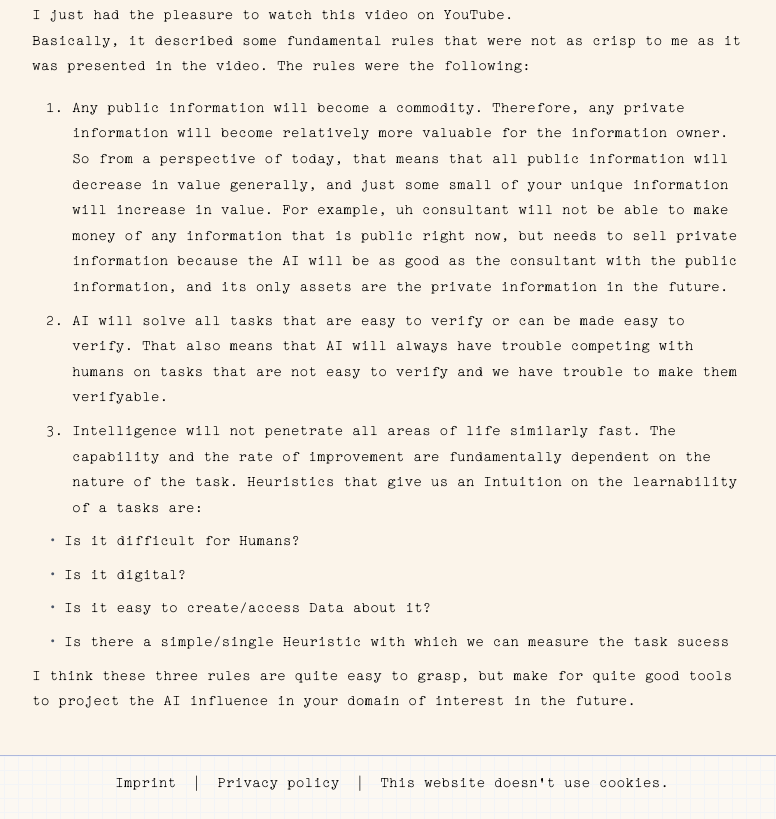
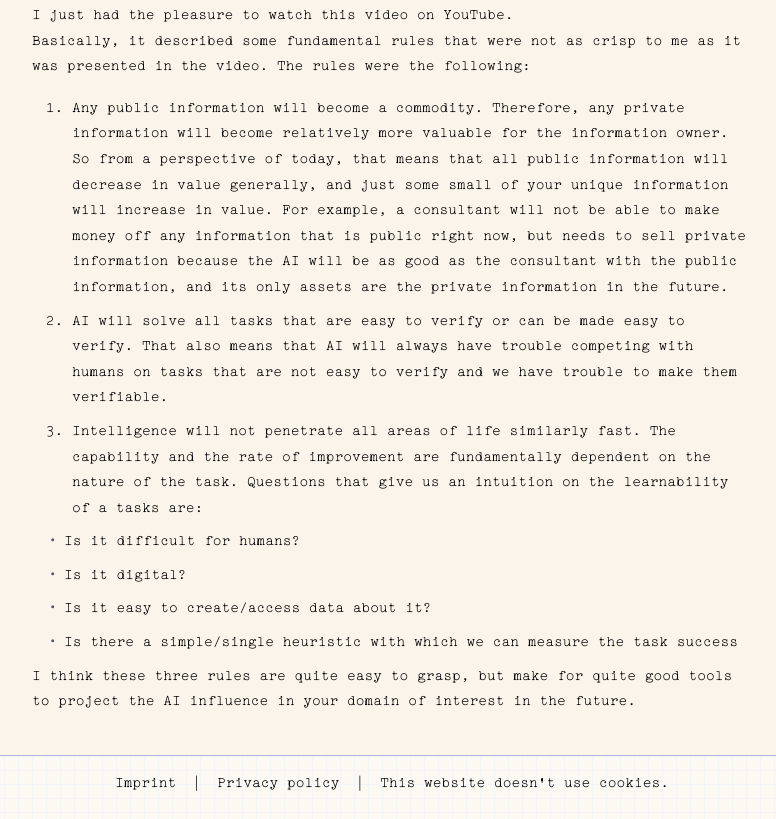
Before and after one commit to ErikBird/blog, an Astro site: page /posts/post-9 in a window 1280 px wide. Shown: the part 334-1153 px from the top of the page, without its empty margins (248-1024 px from the left). Built offline with nearby package versions, Linux system fonts and the light colour scheme; Astro itself is replaced by a stand-in of ours; a web font is replaced by a local one.

Commit message:
Feat: Gramatical Improvements

```diff
--- a/src/pages/posts/post-9.md
+++ b/src/pages/posts/post-9.md
@@ -12,15 +12,15 @@ I just had the pleasure to watch [this video](https://www.youtube.com/watch?v=b6
 
 Basically, it described some fundamental rules that were not as crisp to me as it was presented in the video. The rules were the following:
 
-1. Any public information will become a commodity. Therefore, any private information will become relatively more valuable for the information owner. So from a perspective of today, that means that all public information will decrease in value generally, and just some small of your unique information will increase in value. For example, uh consultant will not be able to make money of any information that is public right now, but needs to sell private information because the AI will be as good as the consultant with the public information, and its only assets are the private information in the future.
+1. Any public information will become a commodity. Therefore, any private information will become relatively more valuable for the information owner. So from a perspective of today, that means that all public information will decrease in value generally, and just some small of your unique information will increase in value. For example, a consultant will not be able to make money off any information that is public right now, but needs to sell private information because the AI will be as good as the consultant with the public information, and its only assets are the private information in the future.
 
-2. AI will solve all tasks that are easy to verify or can be made easy to verify. That also means that AI will always have trouble competing with humans on tasks that are not easy to verify and we have trouble to make them verifyable.
+2. AI will solve all tasks that are easy to verify or can be made easy to verify. That also means that AI will always have trouble competing with humans on tasks that are not easy to verify and we have trouble to make them verifiable.
 
-3. Intelligence will not penetrate all areas of life similarly fast. The capability and the rate of improvement are fundamentally dependent on the nature of the task. Heuristics that give us an Intuition on the learnability of a tasks are:
+3. Intelligence will not penetrate all areas of life similarly fast. The capability and the rate of improvement are fundamentally dependent on the nature of the task. Questions that give us an intuition on the learnability of a tasks are:
 
-* Is it difficult for Humans?
+* Is it difficult for humans?
 * Is it digital?
-* Is it easy to create/access Data about it?
-* Is there a simple/single Heuristic with which we can measure the task sucess
+* Is it easy to create/access data about it?
+* Is there a simple/single heuristic with which we can measure the task success
 
 I think these three rules are quite easy to grasp, but make for quite good tools to project the AI influence in your domain of interest in the future.
```
